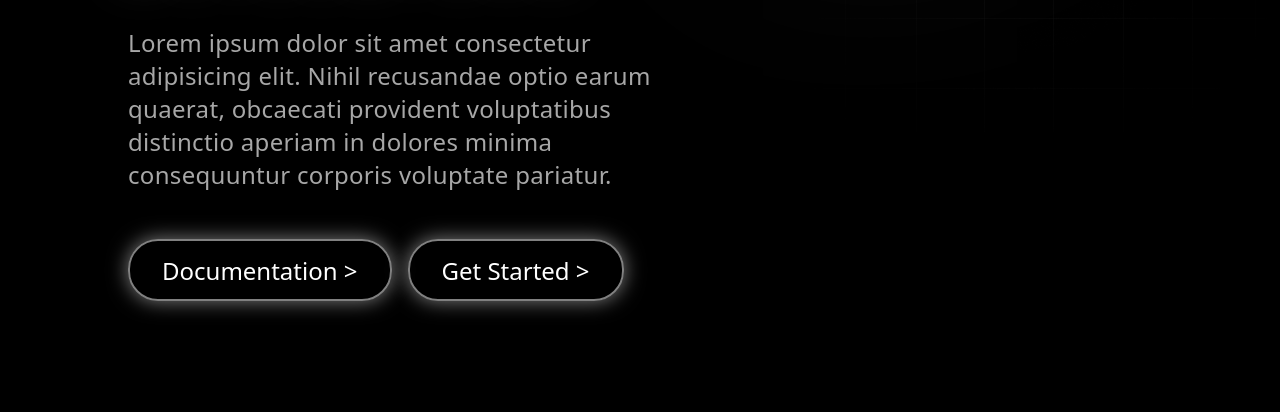
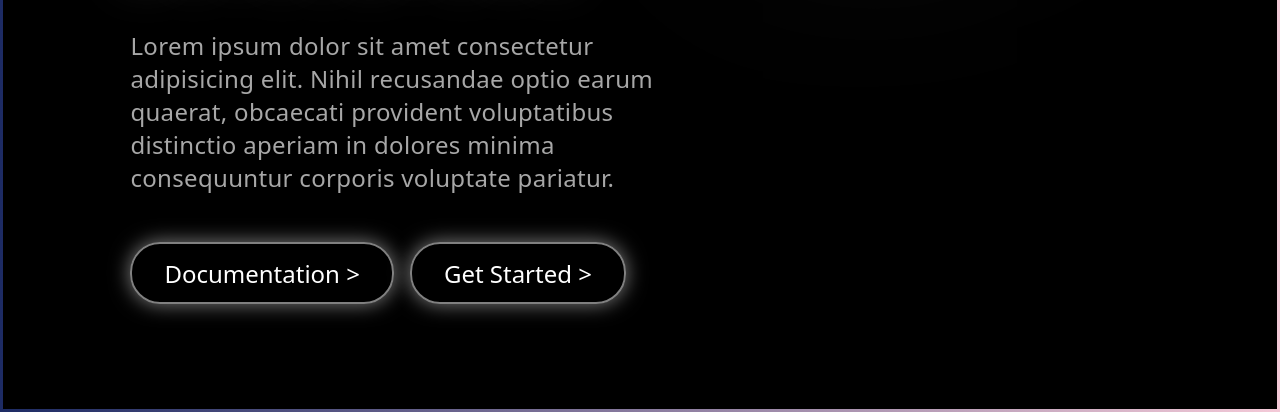
Before and after one commit to Dhanu-prakash/Sample-3d-startup-, a plain HTML site: page index.html in a window 1280 px wide. Shown: the part 388-800 px from the top of the page. Drawn offline with Linux system fonts and the light colour scheme.

Commit message:
Update styles.css

```diff
--- a/styles.css
+++ b/styles.css
@@ -11,6 +11,15 @@ body{
     font-family: system-ui, -apple-system, BlinkMacSystemFont, 'Segoe UI', Roboto, Oxygen, Ubuntu, Cantarell, 'Open Sans', 'Helvetica Neue', sans-serif;
     font-size: 1.5rem;
     color:white;
+    background: linear-gradient(to right, #1D2B64 0%, #F8CDDA  51%, #1D2B64 100%);
+    background-size:200%;
+    animation: bgGradient 1s ease infinite;
+}
+.container{
+    position:absolute;
+    background-color: black;
+    inset:3px;
+
 }
 
 .gradientpng{
```
